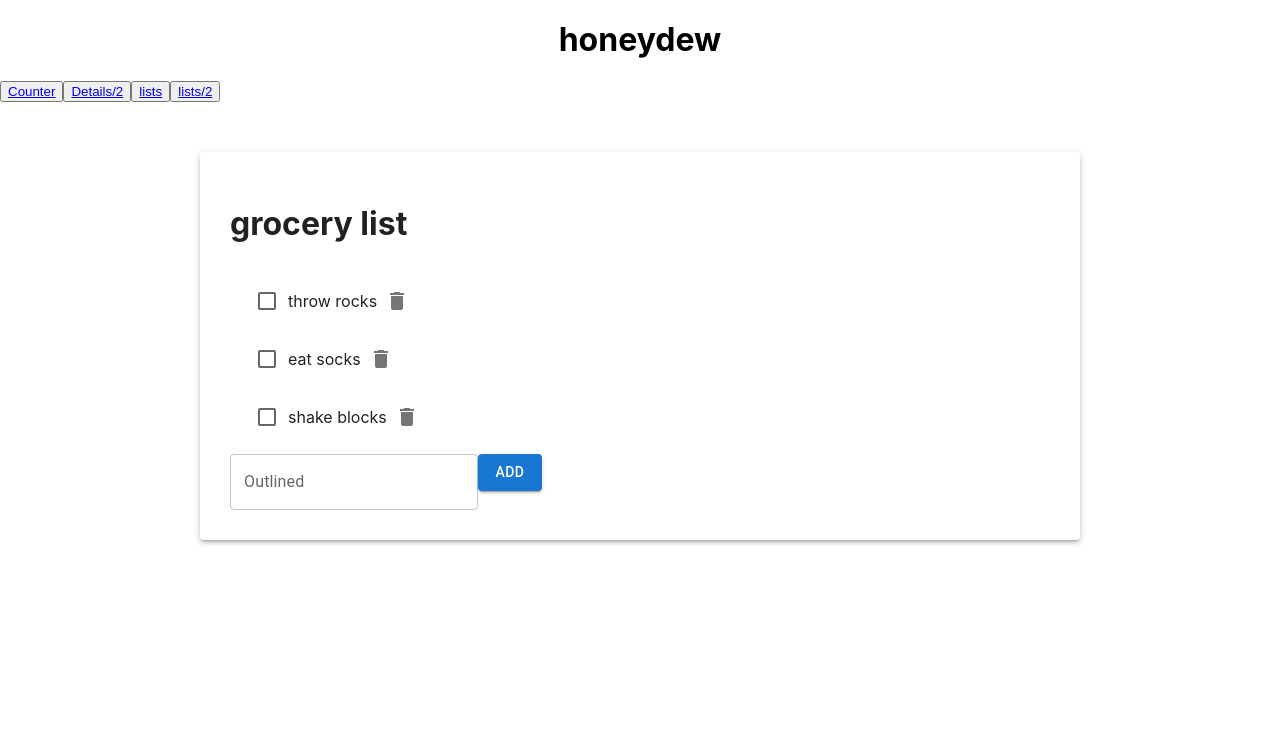
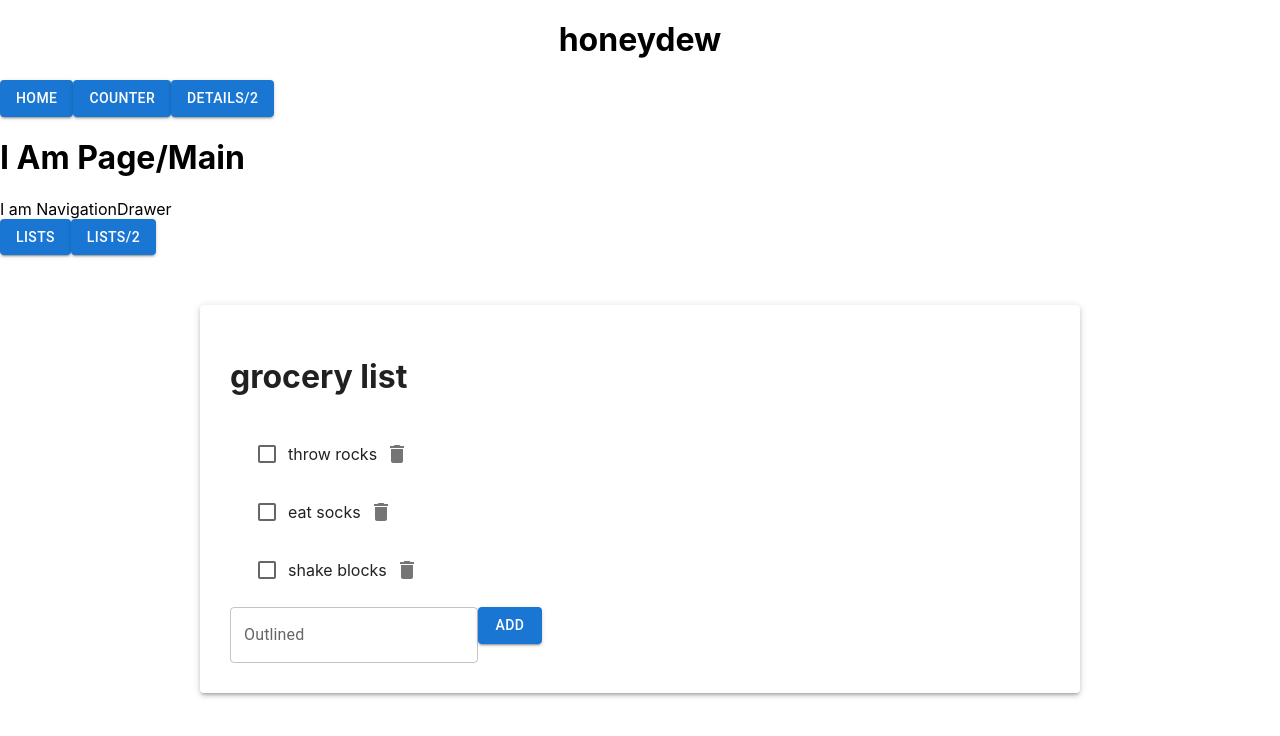
Before and after one commit to N8ers/honeydew, a React (Create React App) app: page /lists/1 in a window 1280 px wide. Shown: the top 736 px of the page. Built offline with nearby package versions, Linux system fonts and the light colour scheme.

Commit message:
create 'main' page and sub-routes

```diff
--- a/src/App.js
+++ b/src/App.js
@@ -1,9 +1,11 @@
 import { BrowserRouter, Routes, Route, Link } from "react-router-dom";
+import { Button } from "@mui/material";
 
 import styles from "./App.module.css";
 
 import TodoContainer from "./components/TodoContainer.js";
 import Counter from "./components/Counter";
+import Main from "./pages/Main";
 
 import Details from "./Details";
 
@@ -12,27 +14,26 @@ function App() {
     <BrowserRouter>
       <h1 className={styles.title}>honeydew</h1>
       <div>
-        <button>
-          <Link to={"/counter"}>Counter</Link>
-        </button>
-        <button>
-          <Link to={"/details/2"}>Details/2</Link>
-        </button>
-        <button>
-          <Link to={"/lists"}>lists</Link>
-        </button>
-        <button>
-          <Link to={"/lists/2"}>lists/2</Link>
-        </button>
+        <Link to={"/"}>
+          <Button variant="contained">home</Button>
+        </Link>
+        <Link to={"/counter"}>
+          <Button variant="contained">Counter</Button>
+        </Link>
+        <Link to={"/details/2"}>
+          <Button variant="contained">Details/2</Button>
+        </Link>
       </div>
       <Routes>
+        <Route path="/" element={<Main />}>
+          <Route path="/lists" element={<div>list of lists</div>} />
+          <Route
+            path="/lists/:id"
+            element={<TodoContainer title="grocery list" />}
+          />
+        </Route>
         <Route path="/counter" element={<Counter />} />
         <Route path="/details/:id" element={<Details />} />
-        <Route path="/lists" element={<div>list of lists</div>} />
-        <Route
-          path="/lists/:id"
-          element={<TodoContainer title="grocery list" />}
-        />
       </Routes>
     </BrowserRouter>
   );
--- /dev/null
+++ b/src/components/NavigationDrawer.js
@@ -0,0 +1,5 @@
+function NavigationDrawer() {
+  return <div>I am NavigationDrawer</div>;
+}
+
+export default NavigationDrawer;
--- /dev/null
+++ b/src/pages/Main.js
@@ -0,0 +1,26 @@
+import { Link, Outlet } from "react-router-dom";
+import { Button } from "@mui/material";
+
+import NavigationDrawer from "../components/NavigationDrawer";
+
+function Main() {
+  return (
+    <div>
+      <h1>I Am Page/Main</h1>
+
+      <NavigationDrawer />
+
+      <Link to={"/lists"}>
+        <Button variant="contained">lists</Button>
+      </Link>
+
+      <Link to={"/lists/2"}>
+        <Button variant="contained">lists/2</Button>
+      </Link>
+
+      <Outlet />
+    </div>
+  );
+}
+
+export default Main;
```
